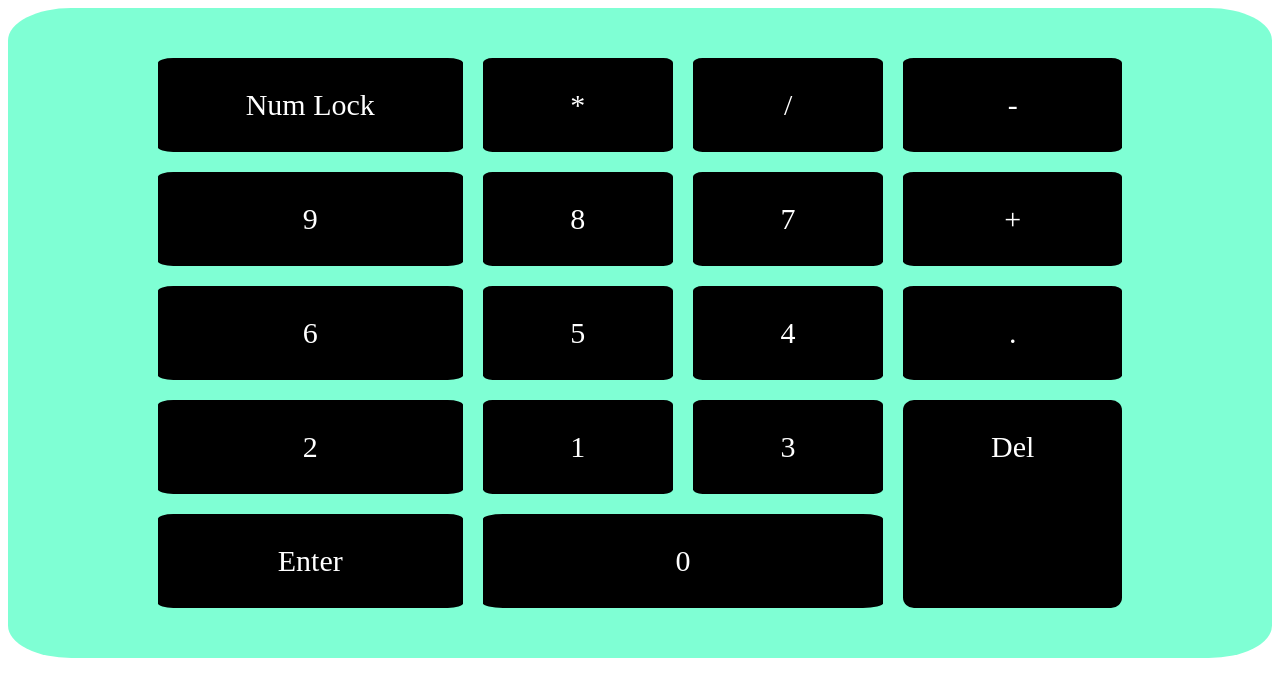
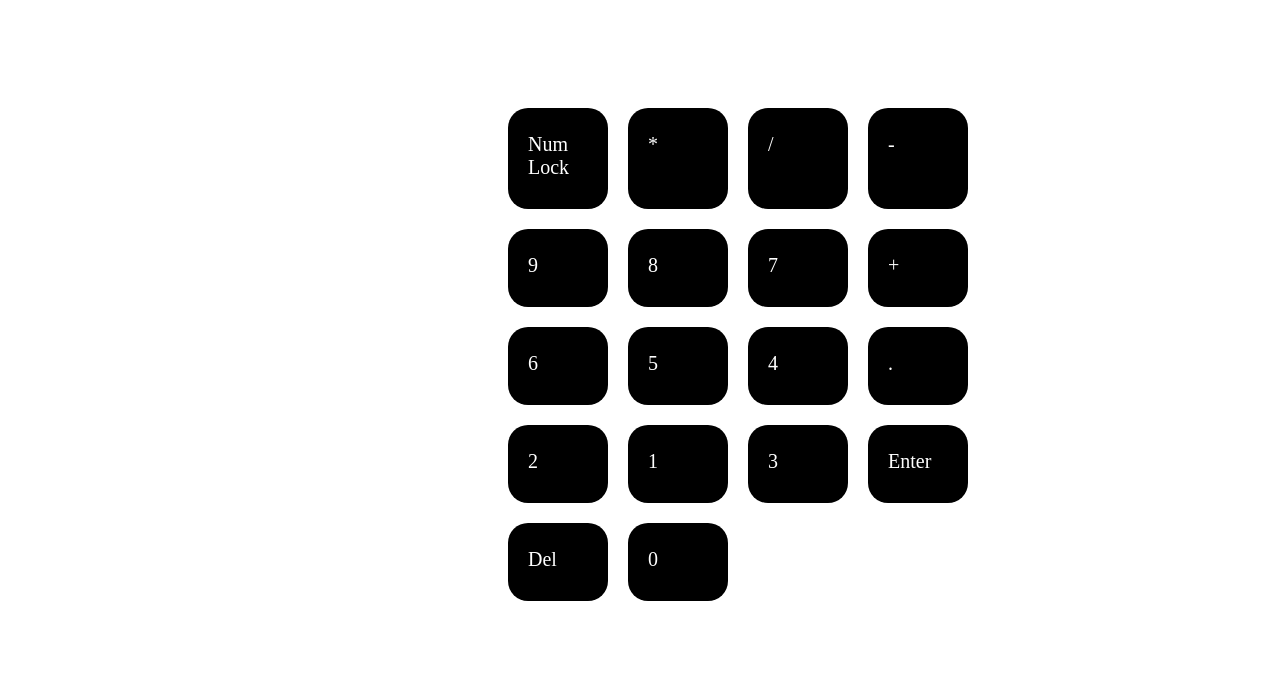
Before and after one commit to fernanda-vs/webFernanda, a plain HTML site: page exercicios/atividade08/calculadora1.html in a window 1280 px wide. Drawn offline with Linux system fonts and the light colour scheme.

Commit message:
Update calculadora1.css

```diff
--- a/exercicios/atividade08/calculadora1.css
+++ b/exercicios/atividade08/calculadora1.css
@@ -1,25 +1,29 @@
 .grid-container{
     display: grid;
-    grid-template-columns: auto auto auto auto;
+    grid-template-columns: 100px 100px 100px 100px;
     gap: 20px;
-    background-color: aquamarine;
-    padding: 50px 150px 50px 150px;
+    background-color: white;
+    padding: 100px 500px 100px 500px;
 }
 
 div {
     color: white;
     background-color: black;
-    font-size: 30px;
-    text-align:  center;
-    border-radius: 5%;
+    font-size: 20px;
+    text-align: left;
+    padding-left: 10px;
+    padding: 5px 5px 10px 20px;
+    border-radius: 20px;
 }
 
-.g17{
+.enter{
+    text-align: center;
     grid-column: 4;
     grid-row-start: 4;
     grid-row-end: 6;
+
 }
-.g18{
+.t0{
     grid-column-start: 2;
     grid-column-end: 4;
 }
```
